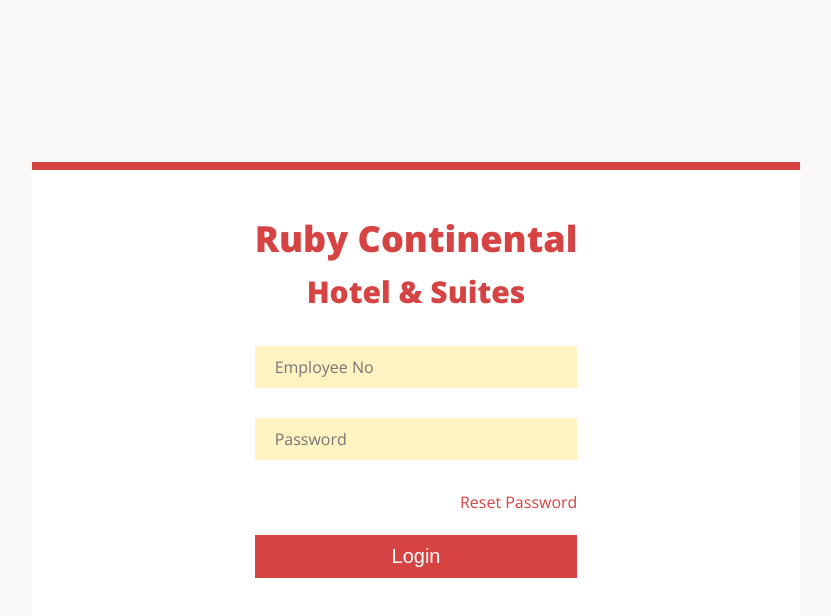
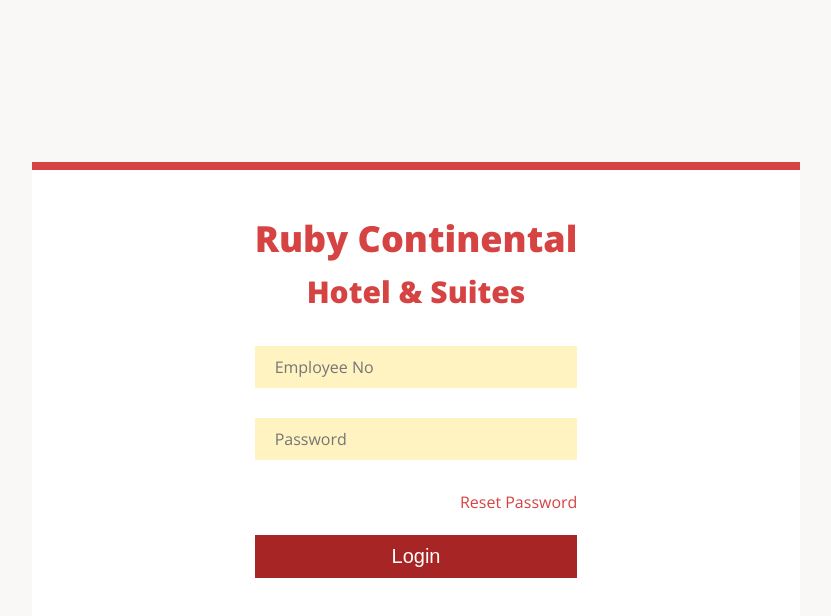
Before and after one commit to nursh/Ruby-Continental-Hotel, a React (Create React App) app in the folder client/: page /login in a window 1280 px wide. In both pictures the pointer is over the button "Login". Shown: the top 616 px of the page, without its empty margins (224-1055 px from the left). Built offline with nearby package versions, Linux system fonts and the light colour scheme.

Commit message:
Added hover effect for button

```diff
--- a/client/src/sass/components/_buttons.scss
+++ b/client/src/sass/components/_buttons.scss
@@ -5,6 +5,11 @@
   font-size: 2.0rem;
   border:none;
   display: block;
+  transition: all .3s;
+
+  &:hover {
+    background: darken($red-primary-color, 15%);
+  }
 
   &:focus {
     outline: none;
```
